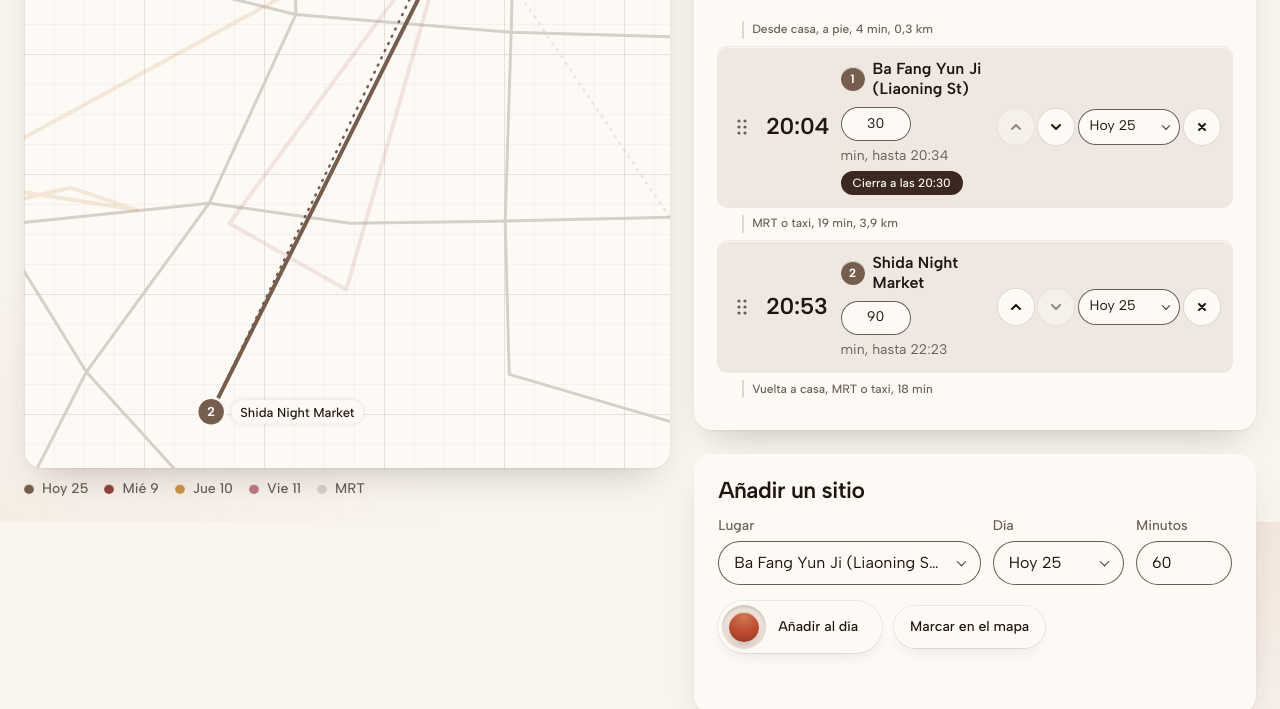
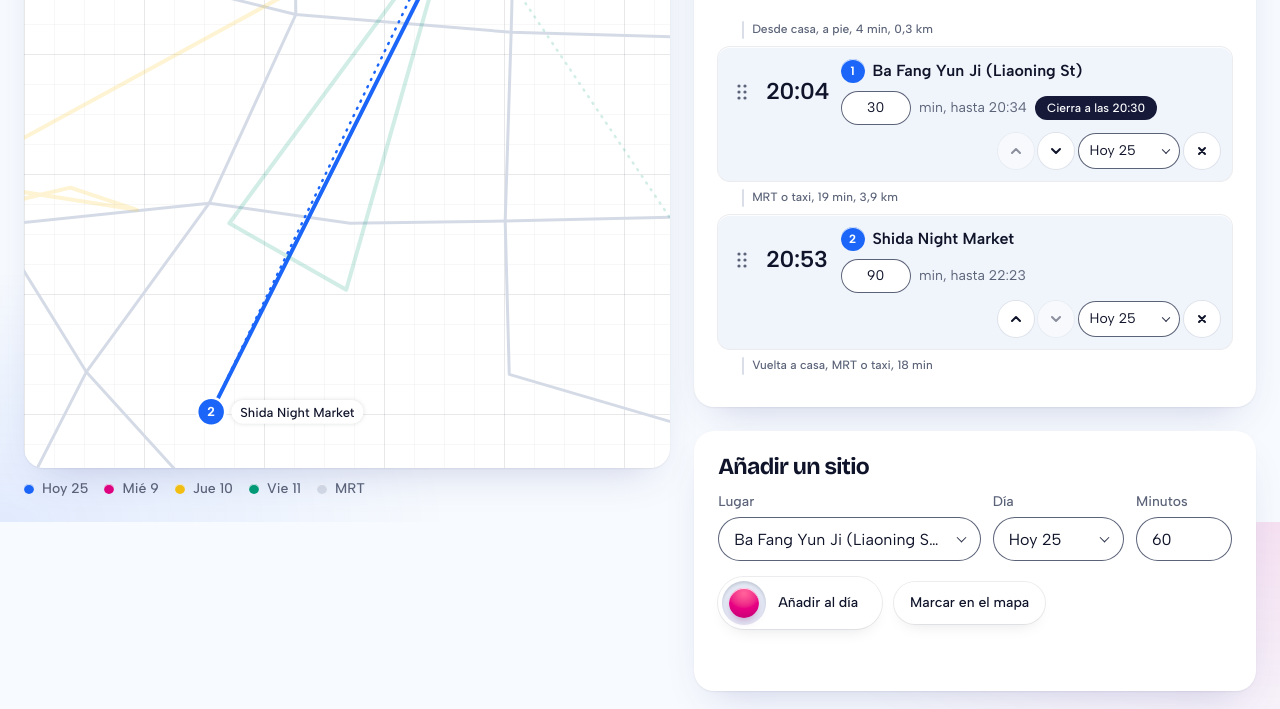
Before and after one commit to GerardSD19/taipei-planner, a plain HTML site: page index.html in a window 1280 px wide. Shown: the part 278-987 px from the top of the page. Drawn offline with nearby package versions, Linux system fonts and the light colour scheme; a web font is replaced by a local one.

Commit message:
Día 11 sin Songshan, con Xinyi de noche; tema Neón claro
- Quita Songshan Cultural Park del viernes 11: Elephant Mountain cae en el atardecer y se añade la zona de Xinyi antes de Linjiang.
- Nuevo tema de colores vivos sobre base clara y tipografía Bricolage Grotesque.
- Arregla las filas de paradas aplastadas entre 960 y 1344 px de ancho.

Co-Authored-By: Claude Opus 5.5 <noreply@anthropic.com>

```diff
--- a/index.html
+++ b/index.html
@@ -7,11 +7,11 @@
 <meta name="description" content="Planificador de rutas por Taipéi: arrastra paradas, añade o quita sitios y mira cómo cambian los horarios de cada día.">
 <link rel="preconnect" href="https://fonts.googleapis.com">
 <link rel="preconnect" href="https://fonts.gstatic.com" crossorigin>
-<link href="https://fonts.googleapis.com/css2?family=Albert+Sans:wght@400;500;600;700&family=Castoro&display=swap" rel="stylesheet">
+<link href="https://fonts.googleapis.com/css2?family=Albert+Sans:wght@400;500;600;700&family=Bricolage+Grotesque:opsz,wght@12..96,500..800&display=swap" rel="stylesheet">
 <style>
-/* Hallmark · shape: app screen · genre: atmospheric · theme: Bloom (by request)
+/* Hallmark · shape: app screen · genre: atmospheric · theme: Neón claro (vivid light, custom)
  * nav: top bar, the trip name and three actions · signature: the route drawn on a working grid over a schematic of the MRT and the two rivers, every stop a numbered disc with a placed label · states: empty day, marking on the map, all days, opening and closing warnings · bloom: daylight
- * axes: light/grotesk-sans/warm · posture: committed · contrast: pass · fonts: Albert Sans for Ranade, Castoro for Gambarino (Fontshare is blocked by the artifact host) · v2.0.0 */
+ * axes: light/grotesk-sans/vivid · posture: committed · contrast: pass · fonts: Bricolage Grotesque for display and figures, Albert Sans for body · v2.0.0 */
 /* Hallmark · pre-emit critique: P4 H4 E4 S4 R4 V4 · weakest: S, a route list could be any planner; the map sits on the theme's working grid and the four days take the four lane tones */
 /* Hallmark · dismissed F4 · the top-bar actions are sheet pills on paper, none filled; the one primary is the rubber cap on Añadir al día */
 /* Hallmark · dismissed F7 · .tabs and .tab are a segmented control, .grip is the drag handle, .sw is a swatch dot beside a day name */
@@ -20,15 +20,12 @@
 @import url("./base.css");
 
 :root {
-  --font-display: "Albert Sans", ui-sans-serif, system-ui, sans-serif;
-  --font-body: var(--font-display);
-  --font-outlier: "Castoro", Georgia, serif;
-  --color-water: oklch(89% 0.028 225);
-  --color-water-ink: oklch(45% 0.04 230);
-  --color-line: oklch(86% 0.012 64);
-  --shadow-label: oklch(21% 0.024 40 / 0.14);
-  --bloom-1: oklch(53% 0.145 36 / 0.08);
-  --bloom-2: oklch(66% 0.10 55 / 0.06);
+  --color-water: oklch(87% 0.075 222);
+  --color-water-ink: oklch(47% 0.13 232);
+  --color-line: oklch(89% 0.016 265);
+  --shadow-label: oklch(20% 0.045 275 / 0.14);
+  --bloom-1: oklch(59% 0.25 357 / 0.10);
+  --bloom-2: oklch(56% 0.23 262 / 0.10);
   --bar-h: 68px;
 }
 
@@ -143,6 +140,10 @@ input[type="number"]::-webkit-inner-spin-button, input[type="number"]::-webkit-o
 .toast { position: fixed; left: 50%; bottom: var(--space-lg); transform: translateX(-50%); z-index: var(--z-toast); background: var(--umber); color: var(--color-accent-ink); border-radius: var(--radius-pill); padding: var(--space-sm) var(--space-lg); font-size: var(--text-sm); box-shadow: var(--shadow-lift); opacity: 0; pointer-events: none; transition: opacity var(--dur-short) var(--ease-out); }
 .toast.on { opacity: 1; }
 
+@media (min-width: 60.01rem) and (max-width: 84rem) {
+  .row { grid-template-columns: 24px 3.9rem minmax(0, 1fr); row-gap: var(--space-xs); }
+  .rowacts { grid-column: 2 / -1; justify-content: flex-end; }
+}
 @media (max-width: 60rem) {
   :root { --bar-h: 60px; }
   .app { grid-template-columns: minmax(0, 1fr); padding: var(--space-md); gap: var(--space-md); }
@@ -254,7 +255,7 @@ input[type="number"]::-webkit-inner-spin-button, input[type="number"]::-webkit-o
 const HOME = { name: 'Casa', lat: 25.0475, lon: 121.5410 };
 const B = { lat0: 25.005, lat1: 25.105, lon0: 121.49, lon1: 121.585, W: 800, H: 929 };
 const SUNSET = 17 * 60 + 5;
-const KEY = 'tpe-plan-v8';
+const KEY = 'tpe-plan-v9';
 
 const PLACES = [
   ['bafang', 'Ba Fang Yun Ji (Liaoning St)', 25.0489, 121.5423, 30, null, '20:30'],
@@ -304,7 +305,7 @@ const initial = () => ({ view: 0, days: [
   { start: '20:00', stops: [mk('bafang', 30), mk('shida', 90)] },
   { start: '16:20', stops: [mk('cailetin', 60), mk('zhongshan', 75), mk('raohe', 120)] },
   { start: '09:30', stops: [mk('botanico', 60), mk('cks', 75), mk('hangzhou', 60), mk('longshan', 90), mk('dihua', 70), mk('wharf', 50), mk('ximending', 90), mk('laoshandong', 60)] },
-  { start: '09:00', stops: [mk('daan', 75), mk('yongkang', 60), mk('amin', 45), mk('sysmemorial', 45), mk('songshan', 45), mk('t101', 70), mk('sisinan', 25), mk('xiangshan', 105), mk('linjiang', 90)] }
+  { start: '09:00', stops: [mk('daan', 75), mk('yongkang', 60), mk('amin', 45), mk('sysmemorial', 45), mk('t101', 70), mk('sisinan', 25), mk('xiangshan', 105), mk('xinyi', 60), mk('linjiang', 90)] }
 ] });
 
 let state, history = [], selected = null, marking = false, ghost = null, dragUid = null;
--- a/tokens.css
+++ b/tokens.css
@@ -8,20 +8,20 @@
   --color-error: oklch(52% 0.19 27); --color-success: oklch(50% 0.12 150);
   --container: 1440px; --gutter: 64px; --gap-columns: 32px; --section-gap-s: 120px; --section-gap: 144px; --section-gap-l: 176px;
   --z-base: 1; --z-raised: 10; --z-dropdown: 100; --z-sticky: 200; --z-sticky-nav: 300; --z-modal: 400; --z-toast: 500; --z-tooltip: 600;
-  --color-paper: oklch(97% 0.010 72); --color-paper-2: oklch(94.6% 0.013 70); --color-paper-3: oklch(91.5% 0.016 66);
-  --color-ink: oklch(21% 0.024 40); --color-ink-2: oklch(31% 0.022 46); --color-muted: oklch(49% 0.02 56);
-  --color-rule: oklch(88% 0.014 64); --color-sheet: oklch(98.7% 0.007 78);
-  --color-accent: oklch(53% 0.145 36); --color-accent-2: oklch(66% 0.10 55); --color-accent-soft: oklch(53% 0.145 36 / 0.11);
-  --color-accent-ink: oklch(98.5% 0.008 72); --color-focus: oklch(53% 0.145 36);
-  --lane-1: oklch(50% 0.04 55); --lane-2: oklch(48% 0.105 28); --lane-3: oklch(70% 0.115 72); --lane-4: oklch(65% 0.085 12);
-  --grid-16: oklch(21% 0.024 40 / 0.035); --grid-beat: oklch(21% 0.024 40 / 0.075); --grid-bar: oklch(21% 0.024 40 / 0.15); --grid-row: oklch(21% 0.024 40 / 0.045);
-  --rubber: oklch(55% 0.15 34); --rubber-hi: oklch(66% 0.125 42); --rubber-lo: oklch(43% 0.125 31);
-  --umber: oklch(30% 0.03 45); --bezel: oklch(92.5% 0.014 68); --case: oklch(93.5% 0.012 70);
-  --hi: oklch(99.6% 0.006 80 / 0.75); --shade-1: oklch(21% 0.024 40 / 0.08); --shade-2: oklch(21% 0.024 40 / 0.16); --shade-3: oklch(30% 0.06 40 / 0.28);
-  --font-display: "Albert Sans", ui-sans-serif, system-ui, sans-serif; --font-body: var(--font-display);
-  --font-outlier: "Castoro", Georgia, serif; --font-code: var(--font-body);
-  --radius-card: 18px; --radius-inner: 10px; --radius-clip: 6px; --radius-pill: 999px; --rule-hair: 1px;
-  --shadow-card: 0 1px 2px oklch(21% 0.024 40 / 0.06), 0 18px 36px -18px oklch(21% 0.024 40 / 0.26);
-  --shadow-lift: 0 2px 4px oklch(21% 0.024 40 / 0.07), 0 36px 72px -32px oklch(45% 0.1 40 / 0.34);
-  --tracking-display: -0.024em; --display-weight: 600;
+  --color-paper: oklch(98.4% 0.006 260); --color-paper-2: oklch(95.6% 0.013 265); --color-paper-3: oklch(92.4% 0.02 268);
+  --color-ink: oklch(20% 0.045 275); --color-ink-2: oklch(32% 0.045 275); --color-muted: oklch(50% 0.035 270);
+  --color-rule: oklch(90% 0.016 265); --color-sheet: oklch(100% 0 0);
+  --color-accent: oklch(59% 0.25 357); --color-accent-2: oklch(57% 0.23 262); --color-accent-soft: oklch(59% 0.25 357 / 0.12);
+  --color-accent-ink: oklch(99.5% 0.004 260); --color-focus: oklch(57% 0.23 262);
+  --lane-1: oklch(56% 0.23 262); --lane-2: oklch(59% 0.25 357); --lane-3: oklch(84% 0.17 88); --lane-4: oklch(60% 0.15 172);
+  --grid-16: oklch(20% 0.045 275 / 0.03); --grid-beat: oklch(20% 0.045 275 / 0.065); --grid-bar: oklch(20% 0.045 275 / 0.14); --grid-row: oklch(20% 0.045 275 / 0.04);
+  --rubber: oklch(60% 0.25 357); --rubber-hi: oklch(72% 0.2 2); --rubber-lo: oklch(48% 0.22 350);
+  --umber: oklch(23% 0.06 278); --bezel: oklch(93.5% 0.015 265); --case: oklch(96.6% 0.01 265);
+  --hi: oklch(100% 0 0 / 0.8); --shade-1: oklch(20% 0.045 275 / 0.08); --shade-2: oklch(20% 0.045 275 / 0.15); --shade-3: oklch(40% 0.2 340 / 0.32);
+  --font-display: "Bricolage Grotesque", ui-sans-serif, system-ui, sans-serif; --font-body: "Albert Sans", ui-sans-serif, system-ui, sans-serif;
+  --font-outlier: "Bricolage Grotesque", ui-sans-serif, system-ui, sans-serif; --font-code: var(--font-body);
+  --radius-card: 20px; --radius-inner: 12px; --radius-clip: 6px; --radius-pill: 999px; --rule-hair: 1px;
+  --shadow-card: 0 1px 2px oklch(20% 0.045 275 / 0.06), 0 18px 40px -20px oklch(45% 0.12 275 / 0.28);
+  --shadow-lift: 0 2px 4px oklch(20% 0.045 275 / 0.07), 0 36px 72px -32px oklch(50% 0.2 320 / 0.34);
+  --tracking-display: -0.03em; --display-weight: 700;
 }
```
Also changed, not shown: 1 other file.
